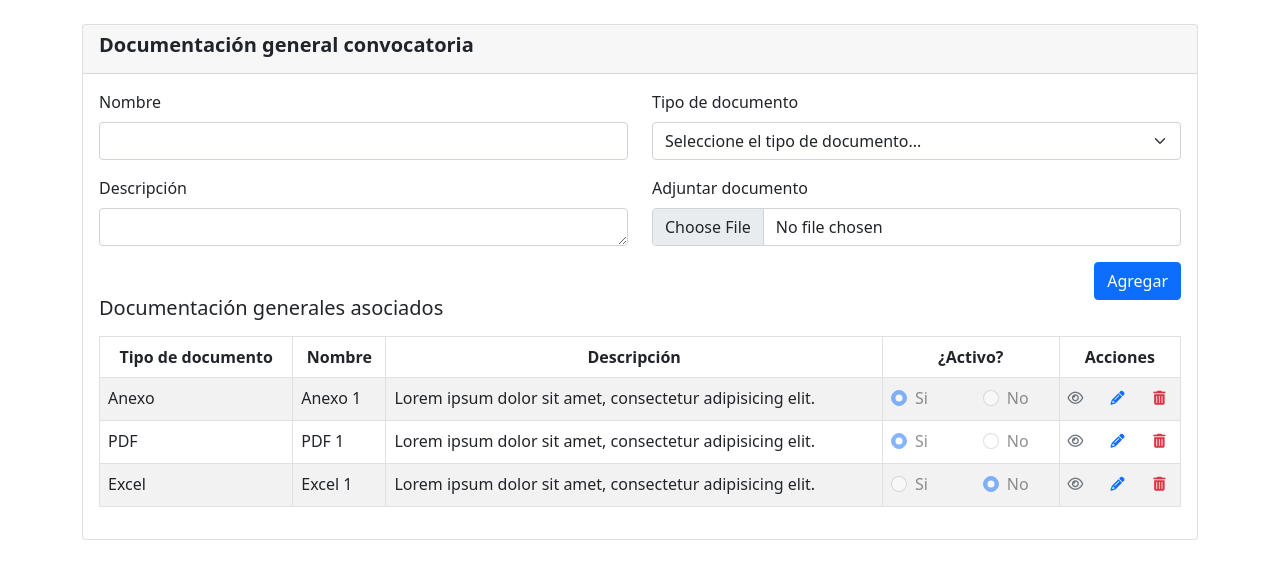
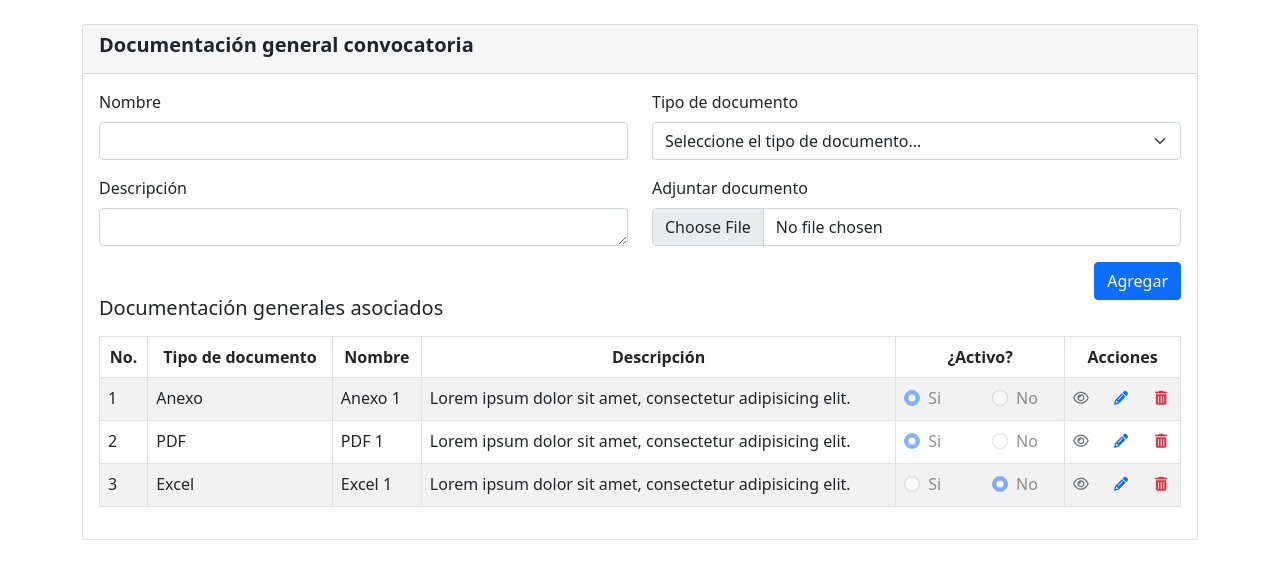
Before and after one commit to josefcogil/kunai-test, a React (Create React App) app: page / in a window 1280 px wide. Shown: the top 576 px of the page. Built offline with nearby package versions, Linux system fonts and the light colour scheme.

Commit message:
fix: item id bug

```diff
--- a/src/App.jsx
+++ b/src/App.jsx
@@ -6,21 +6,21 @@ import { useState } from 'react';
 const App = () => {
   let defaultItems = [
     {
-      //id: 1,
+      id: 1,
       name: 'Anexo 1',
       description: 'Lorem ipsum dolor sit amet, consectetur adipisicing elit.',
       type: 'Anexo',
       active: true,
     },
     {
-      //id: 2,
+      id: 2,
       name: 'PDF 1',
       description: 'Lorem ipsum dolor sit amet, consectetur adipisicing elit.',
       type: 'PDF',
       active: true,
     },
     {
-      //id: 3,
+      id: 3,
       name: 'Excel 1',
       description: 'Lorem ipsum dolor sit amet, consectetur adipisicing elit.',
       type: 'Excel',
@@ -44,7 +44,7 @@ const App = () => {
               <DocumentForm
                 items={items}
                 setItems={setItems}
-                //id={items.length}
+                id={items.length + 1}
               />
             </Col>
           </Row>
--- a/src/components/DocumentForm.jsx
+++ b/src/components/DocumentForm.jsx
@@ -1,8 +1,9 @@
 import { Form, Button, Row, Col, Alert } from 'react-bootstrap';
 import { useState } from 'react';
 
-const DocumentForm = ({ items, setItems }) => {
-  const defaultInfo = {
+const DocumentForm = ({ items, setItems, id }) => {
+  let defaultInfo = {
+    id,
     name: '',
     type: '',
     description: '',
@@ -34,6 +35,7 @@ const DocumentForm = ({ items, setItems }) => {
     }
 
     setItems([...items, itemInfo]);
+    defaultInfo.id++;
     setItemInfo(defaultInfo);
   };
 
--- a/src/components/DocumentTable.jsx
+++ b/src/components/DocumentTable.jsx
@@ -2,14 +2,12 @@ import { Table } from 'react-bootstrap';
 import TableItem from './TableItem';
 
 const DocumentTable = ({ items }) => {
-  let key = 0;
-
   return (
     <>
       <Table striped bordered hover className="mt-3">
         <thead className="text-center">
           <tr>
-            {/*<th>No.</th>*/}
+            {<th>No.</th>}
             <th>Tipo de documento</th>
             <th>Nombre</th>
             <th>Descripción</th>
@@ -19,7 +17,7 @@ const DocumentTable = ({ items }) => {
         </thead>
         <tbody>
           {items.map((item) => (
-            <TableItem key={key++} item={item} />
+            <TableItem key={item.id} item={item} />
           ))}
         </tbody>
       </Table>
--- a/src/components/TableItem.jsx
+++ b/src/components/TableItem.jsx
@@ -2,6 +2,7 @@ import { Form, Row, Col } from 'react-bootstrap';
 
 const TableItem = ({ item }) => (
   <tr>
+    <td>{item.id}</td>
     <td>{item.type}</td>
     <td>{item.name}</td>
     <td>{item.description}</td>
```
